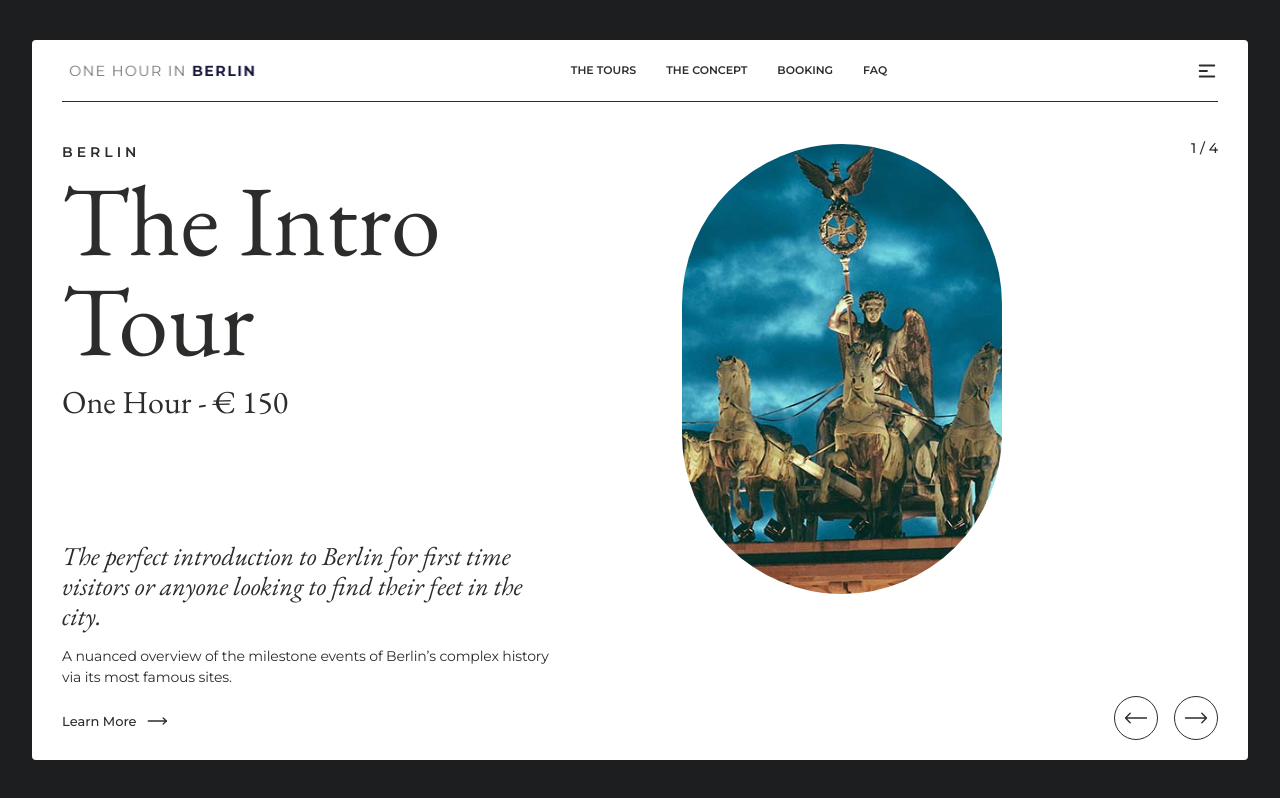
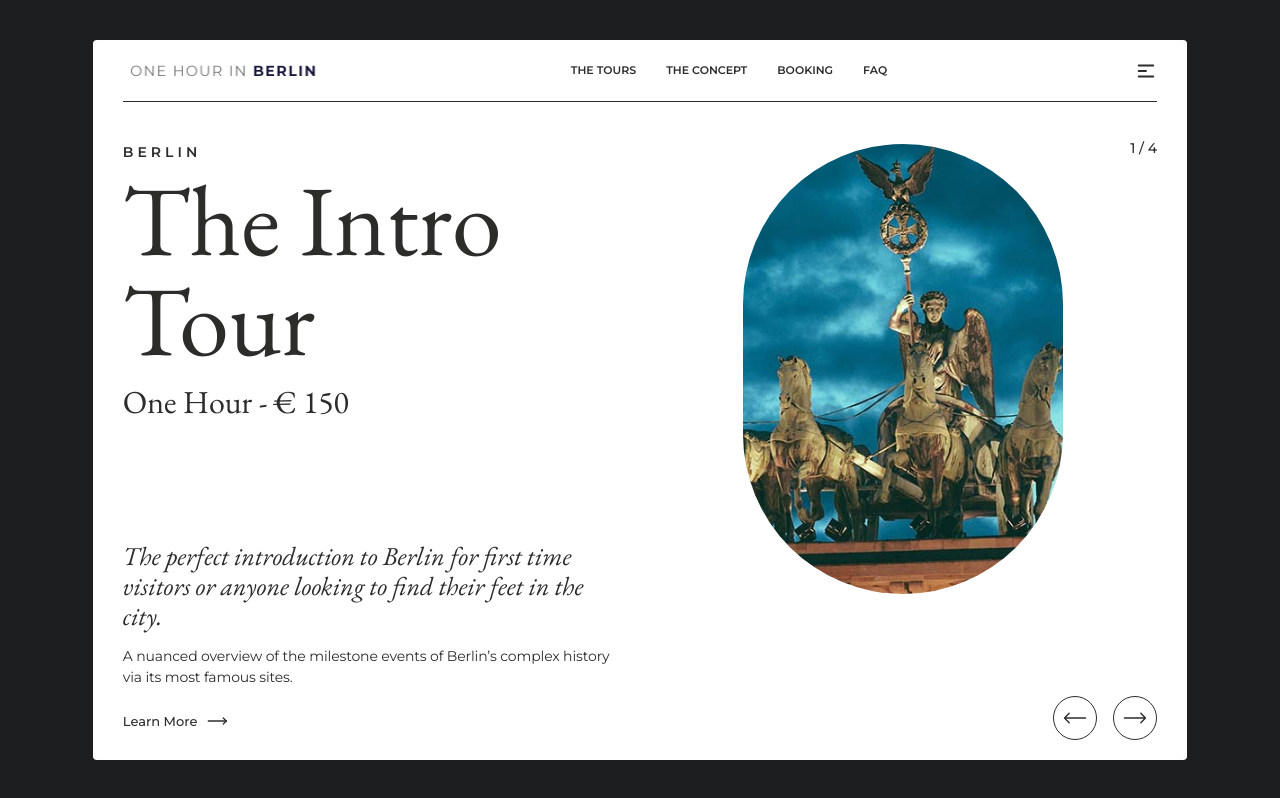
Before and after one commit to mrob-dev/onehourinberlin, a plain HTML site: page index.html in a window 1280 px wide. Drawn offline with nearby package versions, Linux system fonts and the light colour scheme.

Commit message:
decreased container size

```diff
--- a/style.css
+++ b/style.css
@@ -54,11 +54,11 @@ body {
 }
 
 .container {
-  max-width: 100%;
+  max-width: 90%;
   border-radius: 4px;
   max-height: 100%;
   height: 90vh;
-  width: 100%;
+  width: 900%;
   display: flex;
   flex-direction: column;
   scroll-behavior: smooth;
```
